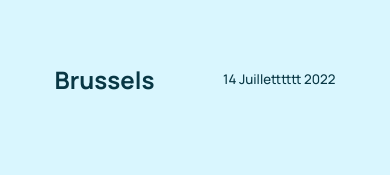
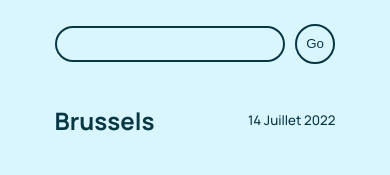
Before and after one commit to jimmycabuy/PersonalProjects, a React (Create React App) app in the folder myweatherapp/: page / in a window 390 px wide. Shown: the part 205-380 px from the top of the page. Built offline with nearby package versions, Linux system fonts and the light colour scheme; no server answers.

Commit message:
myweatherapp

```diff
--- a/myweatherapp/src/App.css
+++ b/myweatherapp/src/App.css
@@ -41,6 +41,7 @@ p {
   align-items: center;
   justify-content: space-between;
   flex-direction: column;
+  padding: 50px;
 }
 
 .input_and_button{
@@ -125,9 +126,7 @@ p {
     width: 72vw;
     height: 75vh;
     border: none;
-    padding-top: 70px;
-    padding-bottom: 70px;
-    padding-right: 15px;
-    padding-left: 15px;
+    justify-content: center;
+    gap: 40px;
   }
 }
--- a/myweatherapp/src/App.js
+++ b/myweatherapp/src/App.js
@@ -70,7 +70,7 @@ function App() {
     mm = 'Juin'
   }
   if(mm === 6){
-    mm = 'Juilletttttt'
+    mm = 'Juillet'
   }
   if(mm === 7){
     mm = 'Aout'
```
